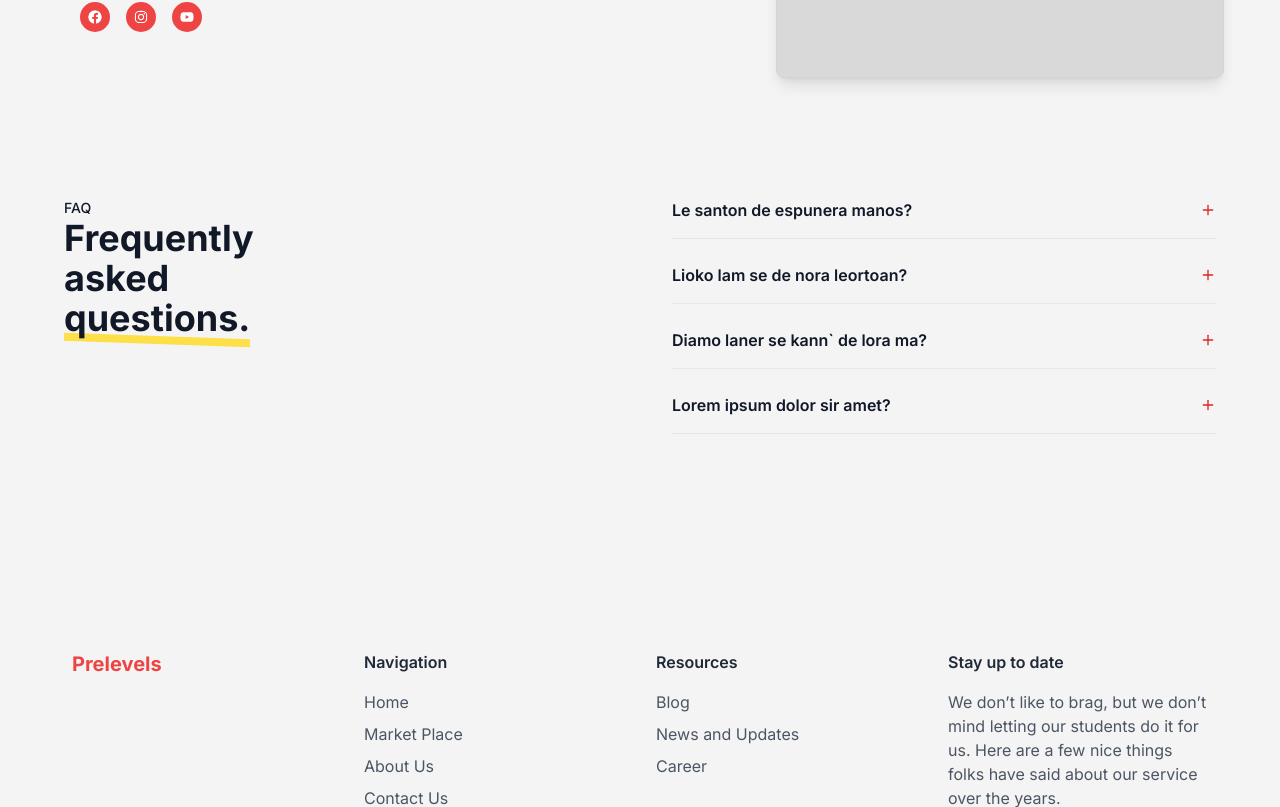
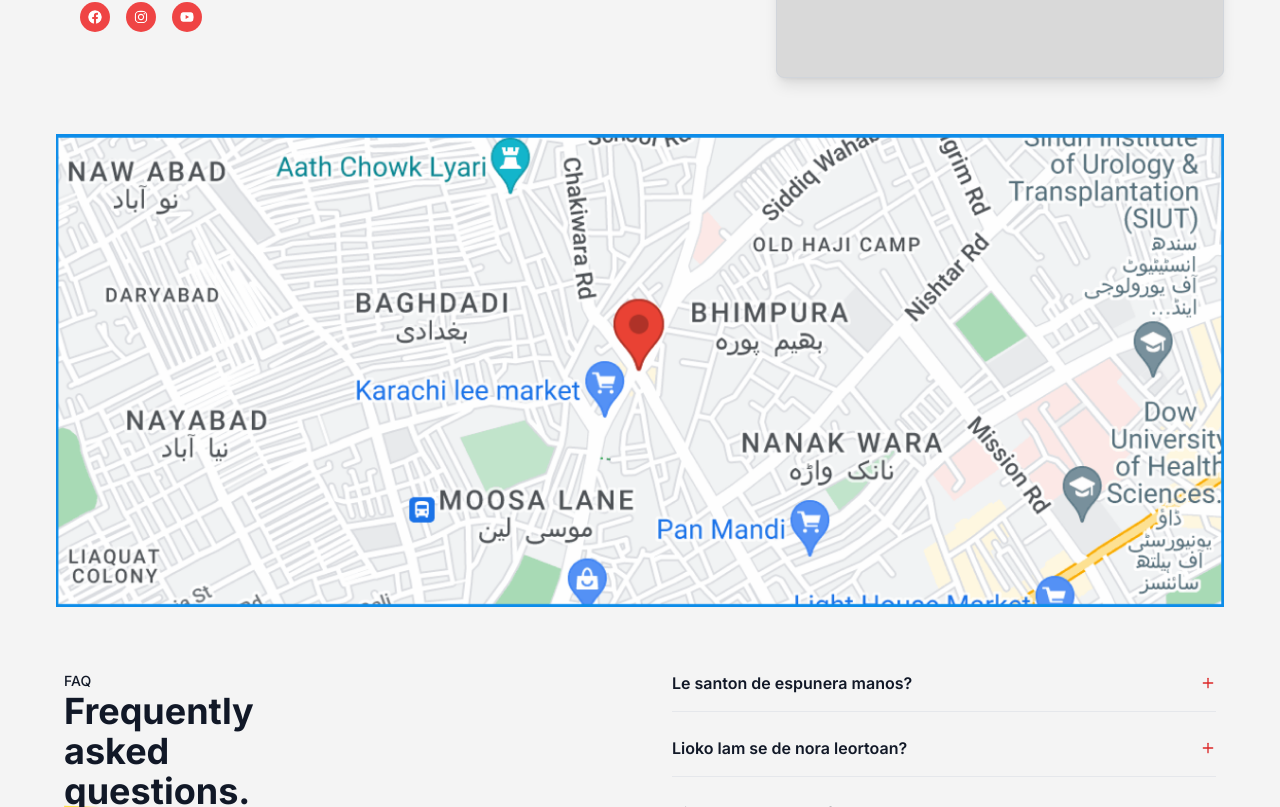
Before and after one commit to Abdullah9202/prelevels, a Next.js app in the folder client/: page /contact in a window 1280 px wide. Shown: the part 620-1427 px from the top of the page. Built offline with nearby package versions, Linux system fonts and the light colour scheme.

Commit message:
chore:map added

```diff
--- a/client/src/app/contact/page.tsx
+++ b/client/src/app/contact/page.tsx
@@ -4,7 +4,7 @@
 import Footer from "@/components/main/footer"
 import Navbar from "@/components/main/navbar"
 import SeasonSale from "@/components/ui/timeline"
-// import Map from "@/components/contactpage/map"
+import Map from "@/components/contactpage/map"
 
 
 export default function Contact(){
@@ -16,7 +16,7 @@
         <div className="bg-[#F4F4F4] min-h-screen">
             <Navbar/>
             <Hero/>
-            {/* <Map/> */}
+            <Map/>
             <FAQ/>
             <Footer/>
             <Belowfooter/>
--- a/client/src/components/contactpage/map.tsx
+++ b/client/src/components/contactpage/map.tsx
@@ -1,19 +1,10 @@
-import { MapContainer, TileLayer, Marker, Popup } from 'react-leaflet';
-import 'leaflet-defaulticon-compatibility';
-import 'leaflet-defaulticon-compatibility/dist/leaflet-defaulticon-compatibility.webpack.css';
-import 'leaflet/dist/leaflet.css';
+import Maps from "@/assets/Maps.png"
+import Image from "next/image";
 
 const Map = () => {
   return (
-    <div>
-    <MapContainer center={[51.505, -0.09]} zoom={13} style={{ height: '400px', width: '100%' }}>
-      <TileLayer url="https://{s}.tile.openstreetmap.org/{z}/{x}/{y}.png" />
-      <Marker position={[51.505, -0.09]}>
-        <Popup>
-          A pretty CSS3 popup. <br /> Easily customizable.
-        </Popup>
-      </Marker>
-    </MapContainer>
+    <div className="flex justify-center items-center lg:px-14">
+      <Image src={Maps} alt="map" />
     </div>
   );
 };
```
Also changed, not shown: client/src/assets/Maps.png (added).
